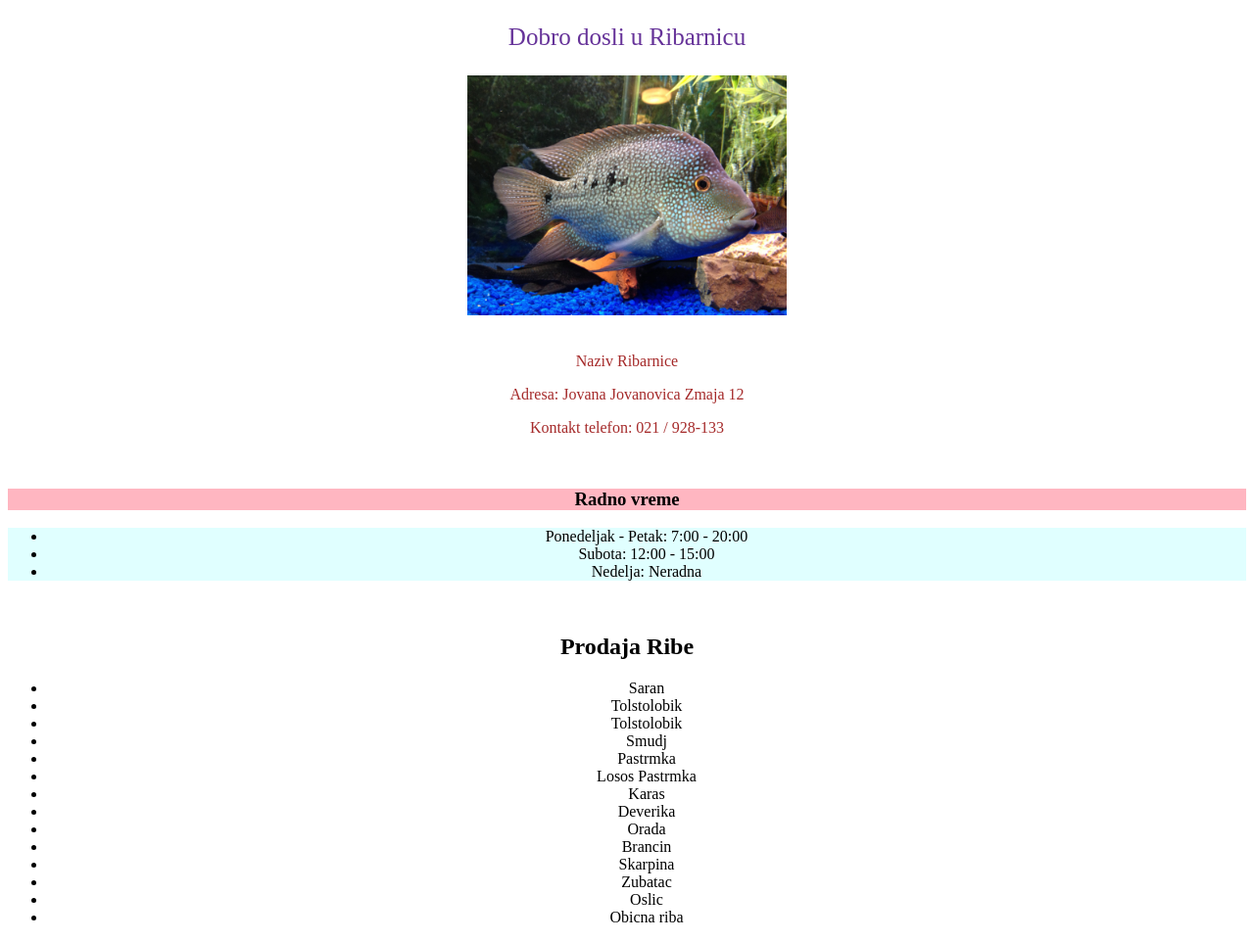
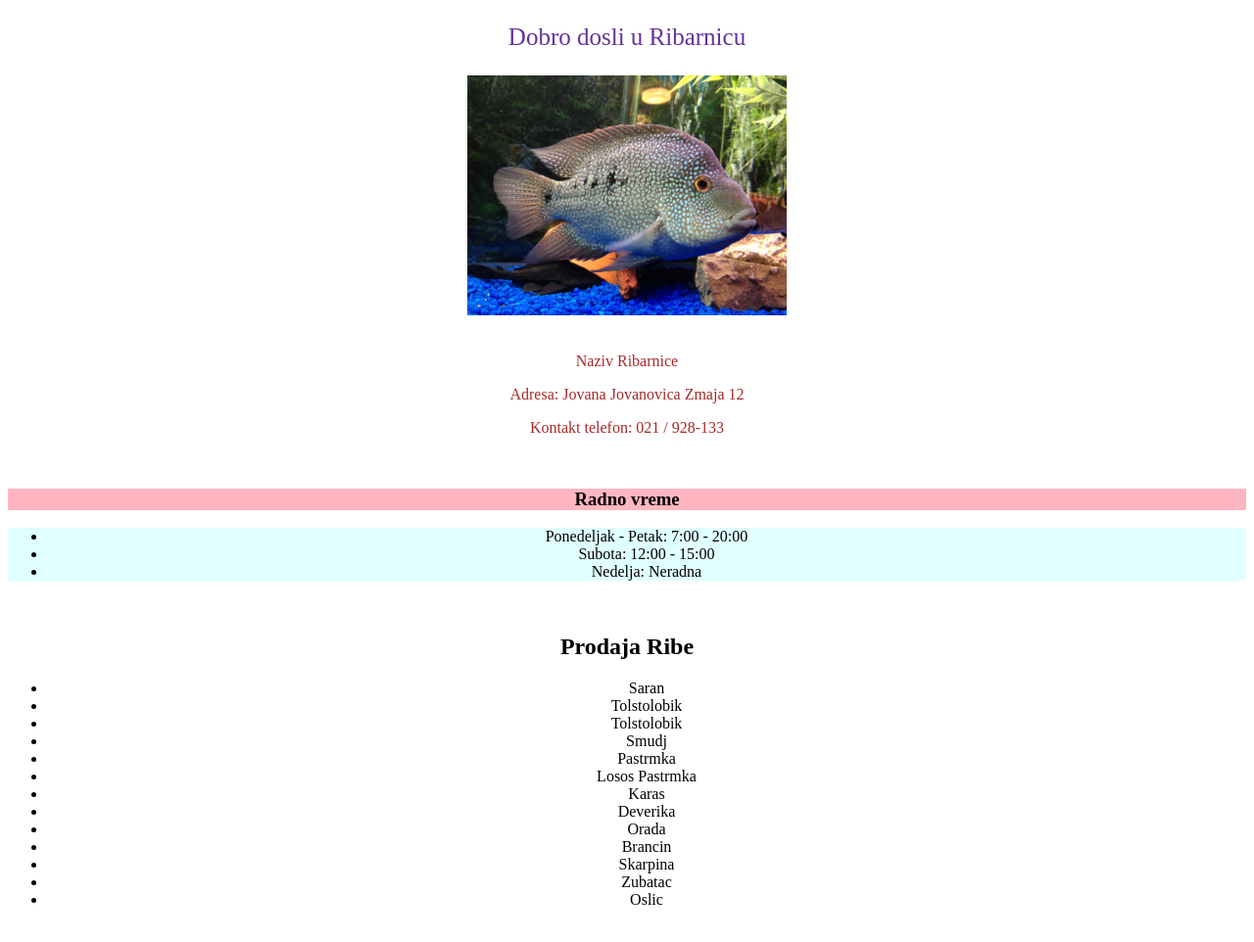
Before and after one commit to Kuzmanovich/oop, a plain HTML site: page web/index.html in a window 1280 px wide. Shown: the part 74-1036 px from the top of the page at 98% size. Drawn offline with nearby package versions, Linux system fonts and the light colour scheme.

Commit message:
commit on 'main'

```diff
--- a/web/index.html
+++ b/web/index.html
@@ -64,7 +64,6 @@
         <li>Skarpina</li>
         <li>Zubatac</li>
         <li>Oslic</li>
-        <li>Obicna riba</li>
     </ul>
 
 </body>
```
